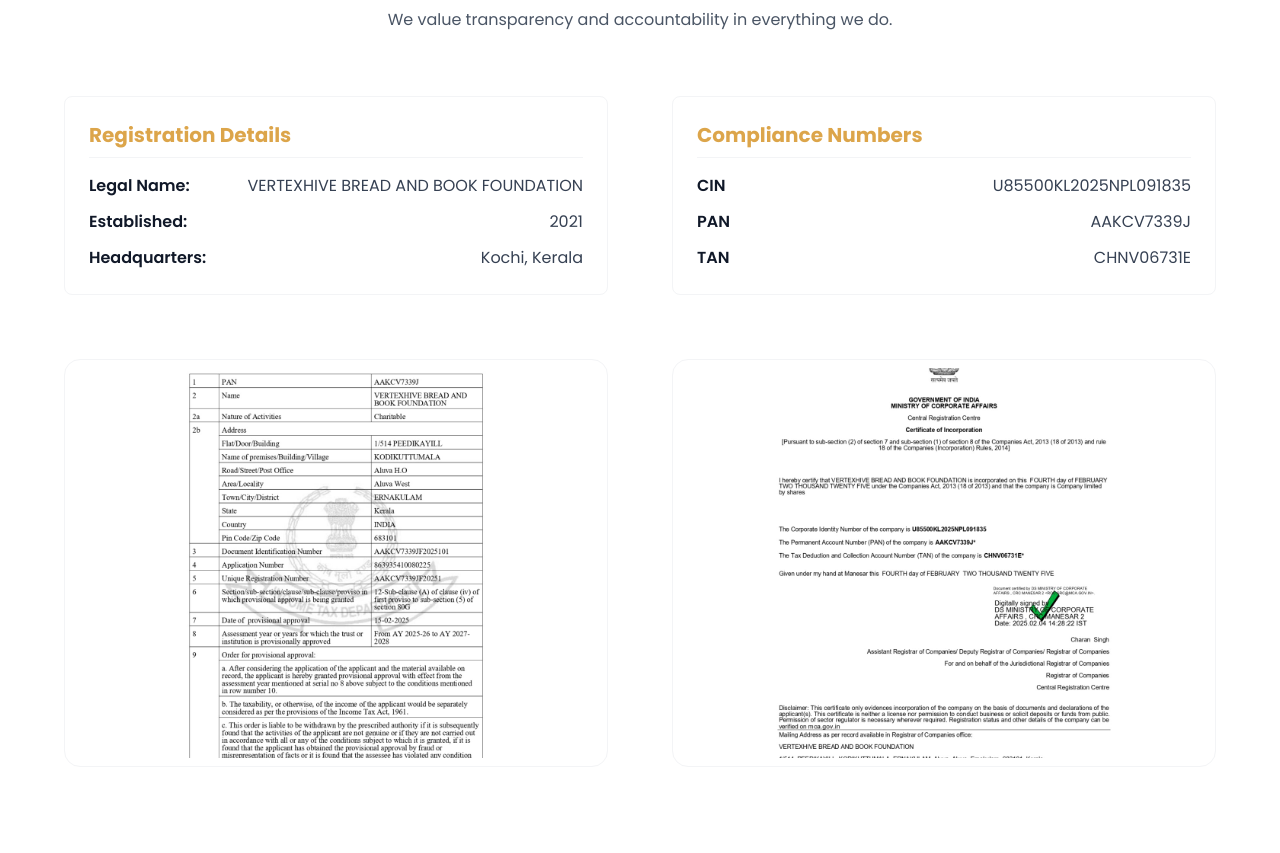
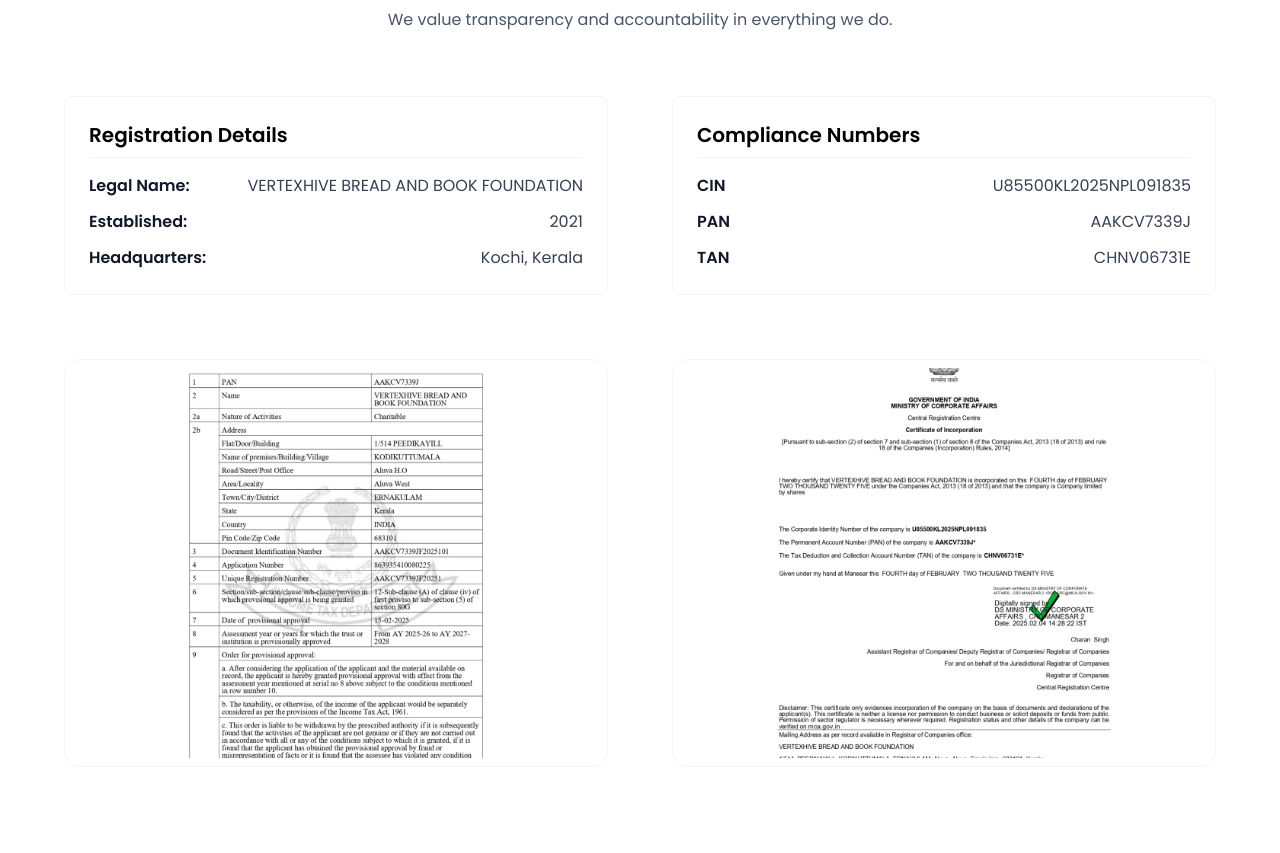
Before and after one commit to althafkl711/bbf-landing, a Next.js app: page /about in a window 1280 px wide. Shown: the part 2720-3573 px from the top of the page. Built offline with nearby package versions, Linux system fonts and the light colour scheme.

Commit message:
about fix

```diff
--- a/src/app/about/page.js
+++ b/src/app/about/page.js
@@ -141,7 +141,7 @@
                             <div className="grid grid-cols-1 md:grid-cols-2 gap-16">
 
                                 <div className="p-6 border-1 border-gray-100 rounded-lg h-full">
-                                    <h4 className="font-bold text-xl mb-4 text-primary border-b border-gray-100 pb-2">Registration Details</h4>
+                                    <h4 className="font-semibold text-xl mb-4 text-black border-b border-gray-100 pb-2">Registration Details</h4>
                                     <ul className="space-y-3 text-gray-700">
                                         <li className="flex flex-col sm:flex-row sm:justify-between"><span className="font-semibold text-gray-900">Legal Name:</span> <span>VERTEXHIVE BREAD AND BOOK FOUNDATION</span></li>
                                         <li className="flex justify-between"><span className="font-semibold text-gray-900">Established:</span> <span>2021</span></li>
@@ -150,7 +150,7 @@
                                 </div>
 
                                 <div className="p-6 border-1 border-gray-100 rounded-lg h-full">
-                                    <h4 className="font-bold text-xl mb-4 text-primary border-b border-gray-100 pb-2">Compliance Numbers</h4>
+                                    <h4 className="font-semibold text-xl mb-4 text-black border-b border-gray-100 pb-2">Compliance Numbers</h4>
                                     <ul className="space-y-3 text-gray-700">
                                         <li className="flex flex-col sm:flex-row sm:justify-between"><span className="font-semibold text-gray-900">CIN</span> <span>U85500KL2025NPL091835</span></li>
                                         <li className="flex justify-between"><span className="font-semibold text-gray-900">PAN</span> <span>AAKCV7339J</span></li>
```
